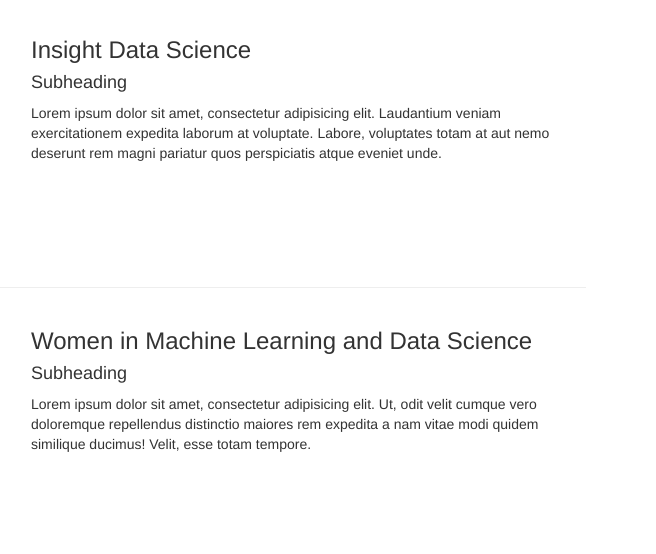
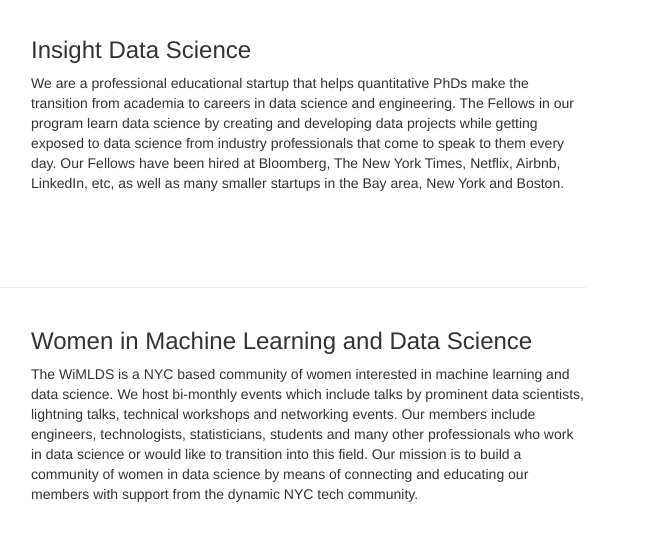
Before and after one commit to wimlds/Data-Dive-Website, a plain HTML site: page sponsors.html in a window 1280 px wide. Shown: the part 143-697 px from the top of the page, 624-1280 px from the left. Drawn offline with Linux system fonts and the light colour scheme.

Commit message:
updated sponsors

```diff
--- a/sponsors.html
+++ b/sponsors.html
@@ -94,8 +94,16 @@
             </div>
             <div class="col-md-6">
                 <h3>Insight Data Science</h3>
+                <!--
                 <h4>Subheading</h4>
-                <p>Lorem ipsum dolor sit amet, consectetur adipisicing elit. Laudantium veniam exercitationem expedita laborum at voluptate. Labore, voluptates totam at aut nemo deserunt rem magni pariatur quos perspiciatis atque eveniet unde.</p>
+                -->
+                <p>
+					We are a professional educational startup that helps quantitative PhDs make the transition from academia to
+					careers in data science and engineering. The Fellows in our program learn data science by creating and developing
+					data projects while getting exposed to data science from industry professionals that come to speak to them every day.
+					Our Fellows have been hired at Bloomberg, The New York Times, Netflix, Airbnb, LinkedIn, etc, as well as many smaller
+					startups in the Bay area, New York and Boston.
+                </p>
                 <!--
                 <a class="btn btn-primary" href="portfolio-item.html">Career Opportunities</i></a>
                 -->
@@ -114,8 +122,17 @@
             </div>
             <div class="col-md-6">
                 <h3>Women in Machine Learning and Data Science</h3>
+                <!--
                 <h4>Subheading</h4>
-                <p>Lorem ipsum dolor sit amet, consectetur adipisicing elit. Ut, odit velit cumque vero doloremque repellendus distinctio maiores rem expedita a nam vitae modi quidem similique ducimus! Velit, esse totam tempore.</p>
+                -->
+                <p>
+					The WiMLDS is a NYC based community of women interested in machine learning and data science. We
+					host bi-monthly events which include talks by prominent data scientists, lightning talks, technical
+					workshops and networking events. Our members include engineers, technologists, statisticians, students and
+					many other professionals who work in data science or would like to transition into this field. Our mission is
+					to build a community of women in data science by means of connecting and educating our members with support from
+					the dynamic NYC tech community.
+				</p>
                 <!--
                 <a class="btn btn-primary" href="portfolio-item.html">Career Opportunities</i></a>
                 -->
@@ -199,6 +216,26 @@
         </div>
         <!-- /.row -->
 
+        <!-- Sponsor Six -->
+        <div class="row">
+            <div class="col-md-6">
+                <a href="http://www.bloomberg.com/">
+                    <img class="img-responsive img-hover" src="images/bloomberg_logo_large.jpg" alt="">
+                </a>
+            </div>
+            <div class="col-md-6">
+                <h3>Bloomberg</h3>
+                <!--
+                <h4>Subheading</h4>
+                -->
+                <p>Lorem ipsum dolor sit amet, consectetur adipisicing elit. Aliquid, quo, minima, inventore voluptatum saepe quos nostrum provident ex quisquam hic odio repellendus atque porro distinctio quae id laboriosam facilis dolorum.</p>
+                <!--
+                <a class="btn btn-primary" href="#">Career Opportunities</i></a>
+                -->
+            </div>
+        </div>
+        <!-- /.row -->
+
         <hr>
 
         <!-- Footer -->
```
Also changed, not shown: index.html (+5 -7 lines).
